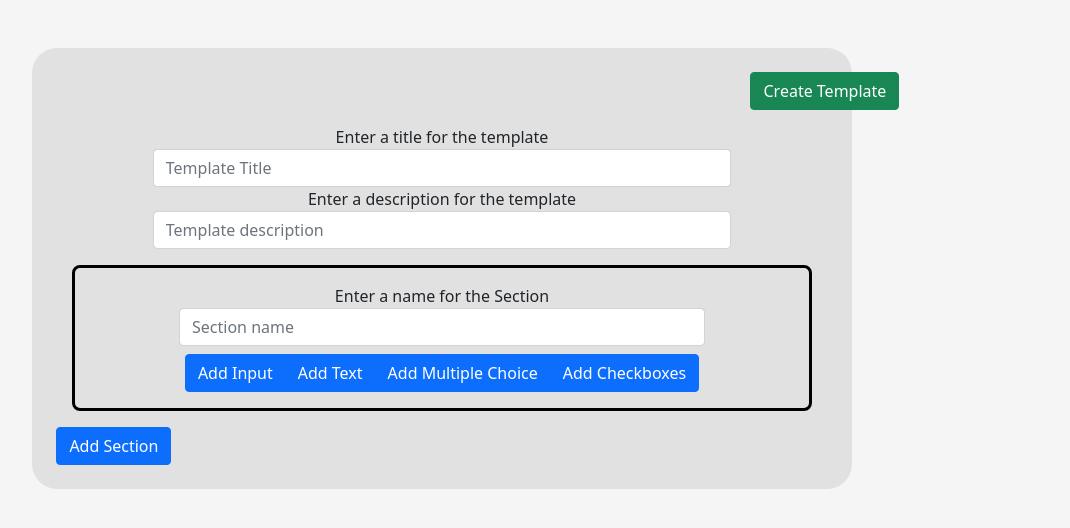
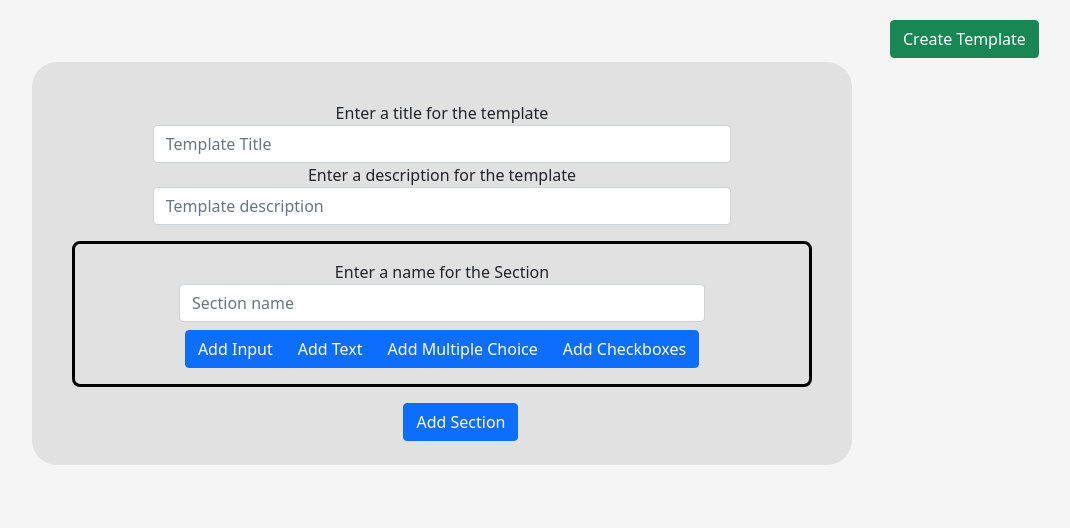
Before and after one commit to parzival0152/Final, a Flask app: page /templates/0 in a window 1280 px wide. Shown: the part 60-588 px from the top of the page, without its empty margins (198-1268 px from the left). Run offline with Flask 2, Linux system fonts and the light colour scheme; the visitor is signed in with stand-in values (Sample User, id 1); some libraries are stand-ins or nearby versions.

Commit message:
Changed home page. Added sticky class for buttons that need to stay on page in relative position. Changed some styling for template maker.

```diff
--- a/static/styles/base.css
+++ b/static/styles/base.css
@@ -94,7 +94,7 @@ hr{
 .top-right {
 	position: relative;
 	top: 10%;
-	left: 90%;
+	left: 85%;
 	display: inline-block;
 }
 
@@ -110,6 +110,17 @@ hr{
 	top: 90%;
 	left: 90%;
 	display: inline-block;
+}
+
+.bottom-middle {
+	position: relative;
+	top: 90%;
+	left:45%;
+	display: inline-block;
+}
+
+.sticky {
+	position: sticky;
 }
 
 /* Dropdown Content (Hidden by Default) */
--- a/templates/forms.html
+++ b/templates/forms.html
@@ -29,7 +29,7 @@
         </div>
     </div>
 </div>
-<a href="/Mytemplates?mode=all" class="btn btn-success top-left">
+<a href="/Mytemplates?mode=all" class="btn btn-success top-left sticky">
     <i class="material-icons">add</i> New Document
 </a>
 
--- a/templates/home.html
+++ b/templates/home.html
@@ -13,7 +13,8 @@
 
 {% block body %}
 <div class="main-content">
-    <h1>This is the home page</h1>
+    <h1>E-Sign</h1>
+    <h3>By Ilay Tzuberi and Omri Baron</h3>
     <div class="msg">Welcome <i>{{name}}</i></div>
 </div>
 {% endblock %}
--- a/templates/templateMaker.html
+++ b/templates/templateMaker.html
@@ -7,10 +7,10 @@
 
 {%block body%}
 <div id="app">
-    <div class="form-wrapper round-corners mt-5 p-4">
-        <div class="top-right">
-            <button class="btn btn-success" @click="create_template">Create Template</button>
-        </div>
+    <div class="top-right sticky mt-2">
+        <button class="btn btn-success" @click="create_template">Create Template</button>
+    </div>
+    <div class="form-wrapper round-corners mt-3 p-4">
         <div class="alert alert-danger d-flex" v-if="warnings.length!=0">
             <button type="button" class="close bg-light" @click="warnings=[]">
                 <span aria-hidden="true">&times;</span>
@@ -105,7 +105,7 @@
                 </div>
             </div>
         </div>
-        <button type="button" class="btn btn-primary" @click="add_station">Add Section</button>
+        <button type="button" class="btn btn-primary bottom-middle" @click="add_station">Add Section</button>
     </div>
 </div>
 
--- a/templates/templates.html
+++ b/templates/templates.html
@@ -32,7 +32,7 @@
         </div>
     </div>
 </div>
-<a href="/templates/0" class="btn btn-success top-left">
+<a href="/templates/0" class="btn btn-success top-left sticky">
     <i class="material-icons">add</i> New Template
 </a>
 
```
Also changed, not shown: test.db.
